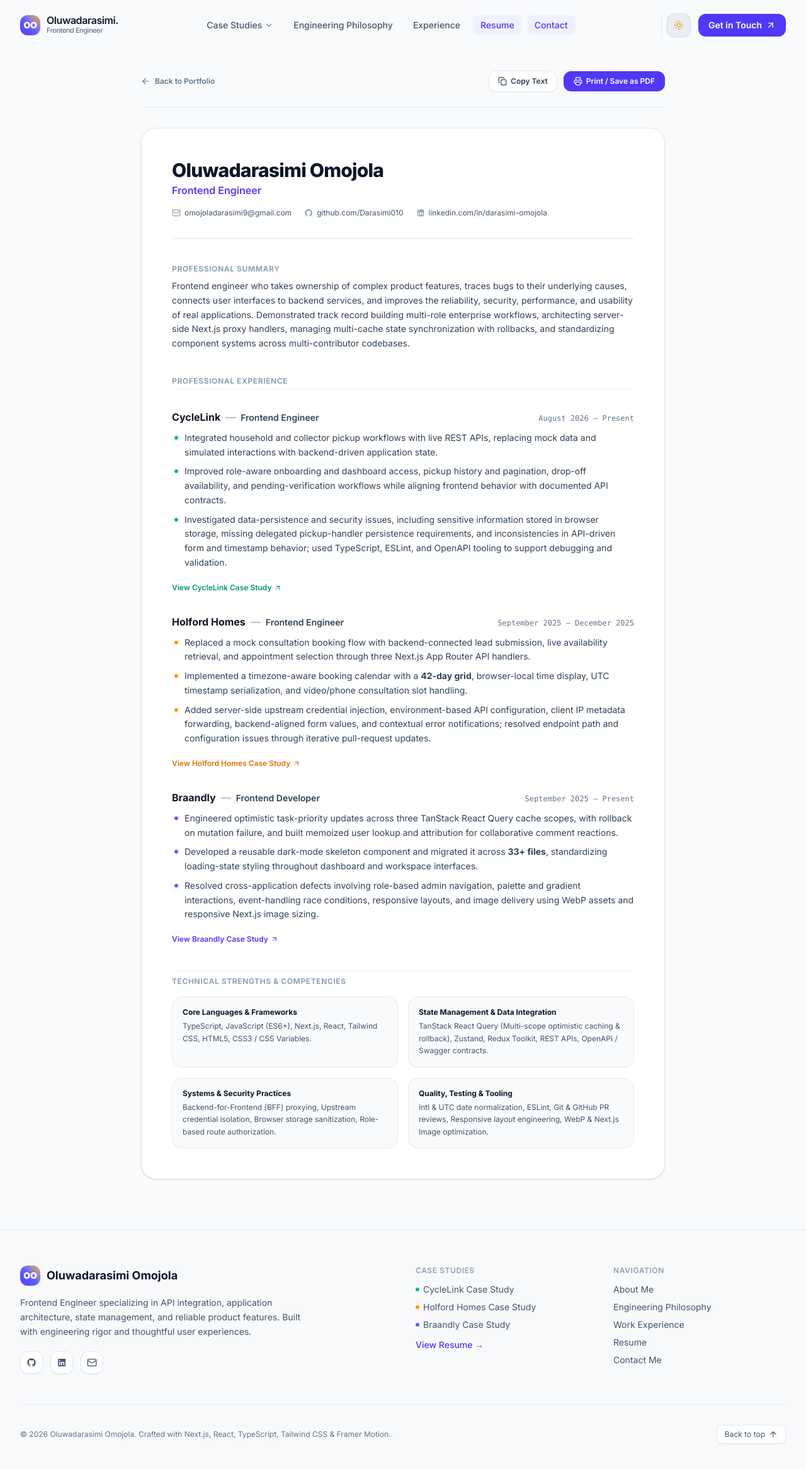
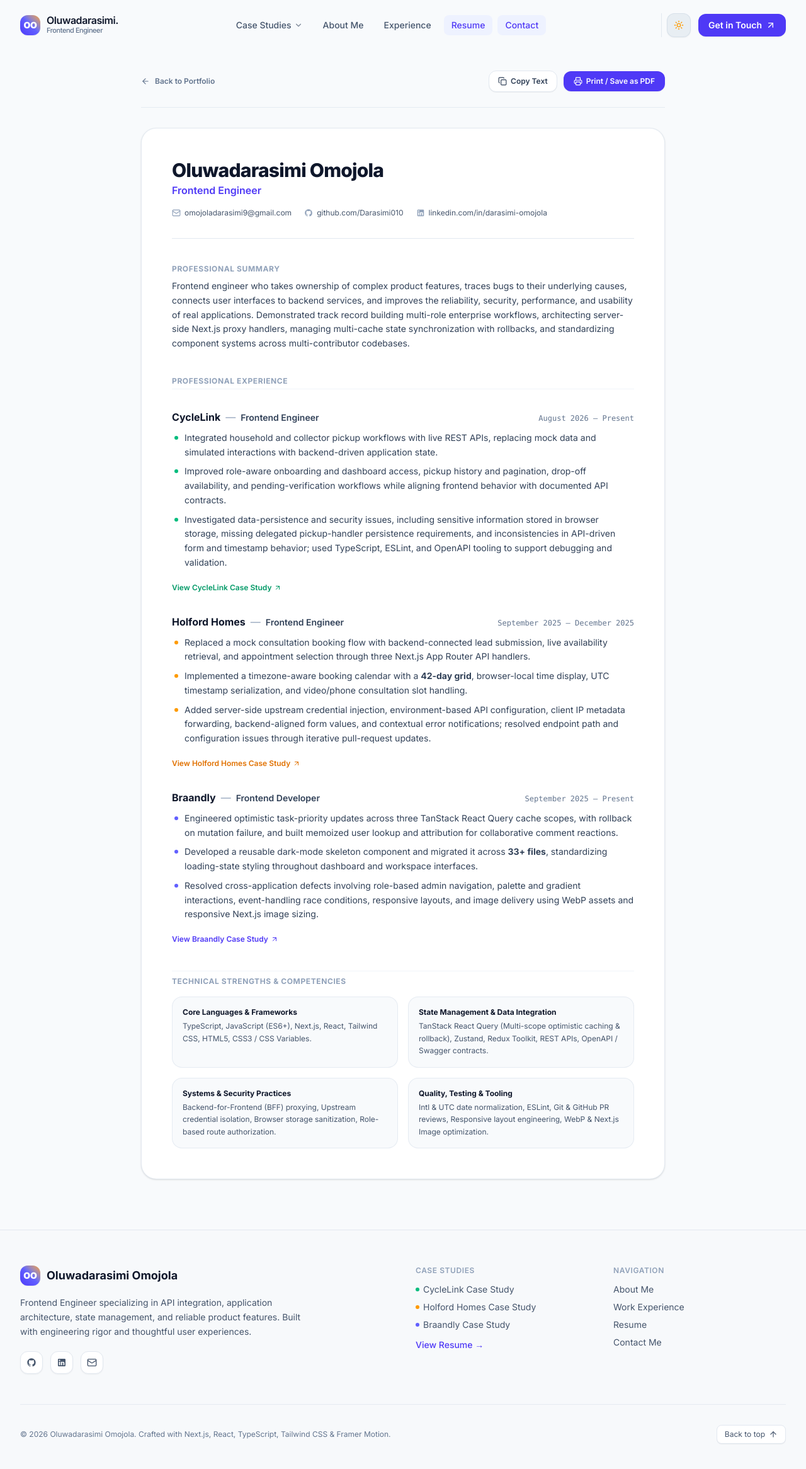
Before and after one commit to Darasimi010/portfolio, a Next.js app: page /resume in a window 1280 px wide. Shown: the top 2332 px of the page at 63% size. Built offline with nearby package versions, Linux system fonts and the light colour scheme.

Commit message:
Replaced Engineering Philosophy with About Me in the Nav Tags.
I would merge the About Me and Engineering Philosophy sections since they're basically the same.

```diff
--- a/components/layouts/Footer.tsx
+++ b/components/layouts/Footer.tsx
@@ -118,14 +118,6 @@ export default function Footer() {
               </li>
               <li>
                 <Link
-                  href="/#engineering"
-                  className="text-slate-600 dark:text-slate-400 hover:text-indigo-600 dark:hover:text-indigo-400 transition-colors"
-                >
-                  Engineering Philosophy
-                </Link>
-              </li>
-              <li>
-                <Link
                   href="/#experience"
                   className="text-slate-600 dark:text-slate-400 hover:text-indigo-600 dark:hover:text-indigo-400 transition-colors"
                 >
--- a/components/layouts/Navbar.tsx
+++ b/components/layouts/Navbar.tsx
@@ -182,10 +182,10 @@ export default function Navbar() {
             </div>
 
             <Link
-              href="/#engineering"
+              href="/#about"
               className="px-3 py-1.5 rounded-lg text-sm font-medium text-slate-600 dark:text-slate-300 hover:text-slate-900 dark:hover:text-white hover:bg-slate-100 dark:hover:bg-slate-800/60 transition-colors"
             >
-              Engineering Philosophy
+              About Me
             </Link>
 
             <Link
@@ -287,14 +287,6 @@ export default function Navbar() {
 
                 <div className="pt-2 border-t border-slate-200 dark:border-slate-800 space-y-1">
                   <Link
-                    href="/#engineering"
-                    onClick={() => setIsOpen(false)}
-                    className="block px-3 py-2 rounded-lg text-sm font-medium text-slate-700 dark:text-slate-200 hover:bg-slate-100 dark:hover:bg-slate-800"
-                  >
-                    Engineering Philosophy
-                  </Link>
-
-                  <Link
                     href="/#experience"
                     onClick={() => setIsOpen(false)}
                     className="block px-3 py-2 rounded-lg text-sm font-medium text-slate-700 dark:text-slate-200 hover:bg-slate-100 dark:hover:bg-slate-800"
```
